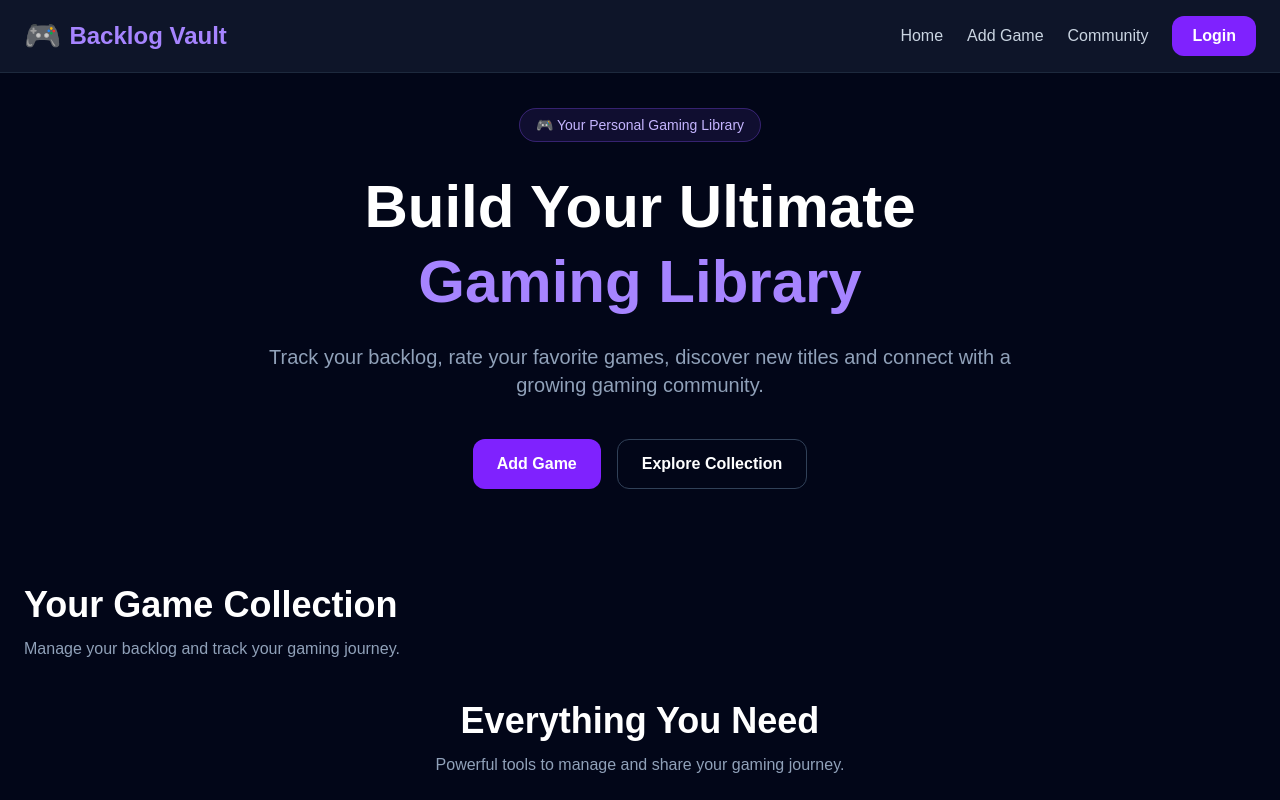
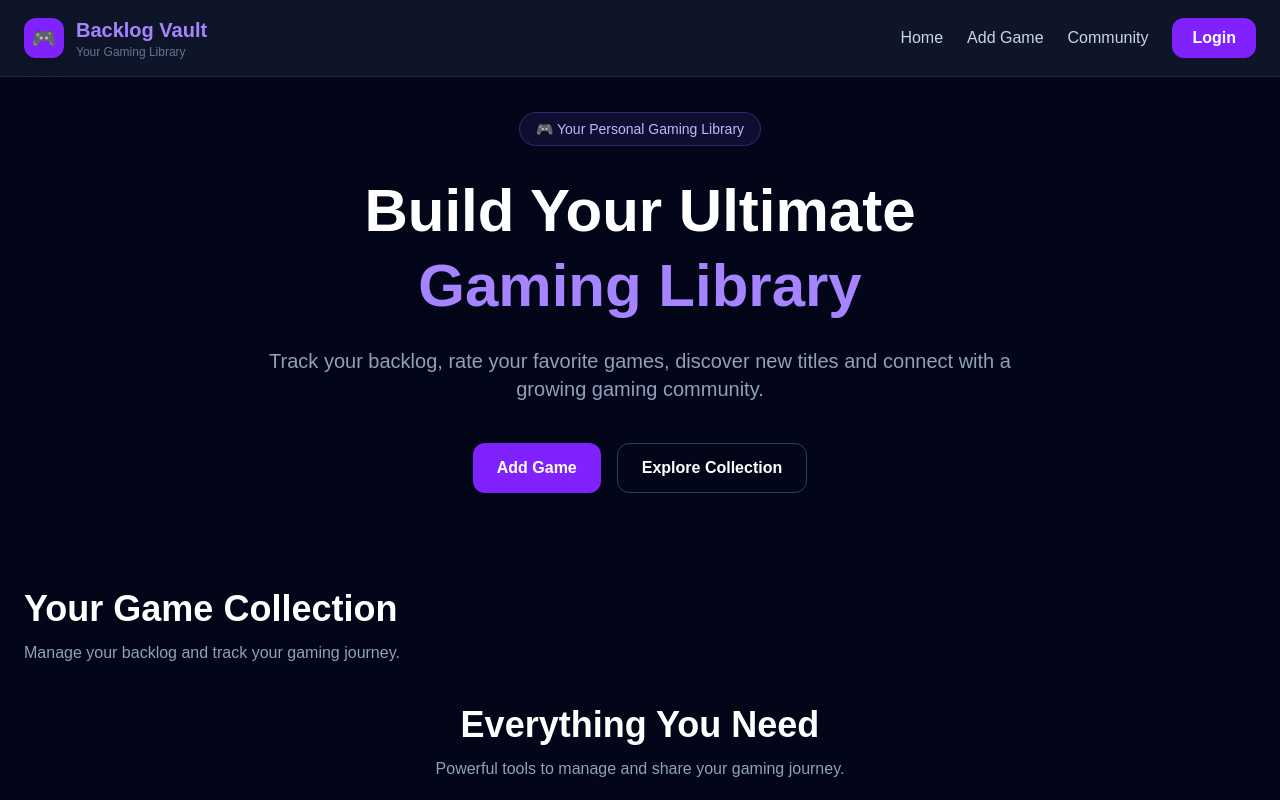
Before and after one commit to joreut728-cmd/backlog-vault, a React (Vite) app: page / in a window 1280 px wide. Shown: the top 800 px of the page. Built offline with nearby package versions, Linux system fonts and the light colour scheme.

Commit message:
logo page für logo in der navbar erstellt

```diff
--- /dev/null
+++ b/src/components/Logo.jsx
@@ -0,0 +1,23 @@
+function Logo() {
+  return (
+    <div className="flex items-center gap-3">
+
+      <div className="flex h-10 w-10 items-center justify-center rounded-xl bg-violet-600 text-xl shadow-lg">
+        🎮
+      </div>
+
+      <div>
+        <h1 className="text-xl font-bold text-violet-400">
+          Backlog Vault
+        </h1>
+
+        <p className="text-xs text-slate-500">
+          Your Gaming Library
+        </p>
+      </div>
+
+    </div>
+  );
+}
+
+export default Logo;
--- a/src/components/Navbar.jsx
+++ b/src/components/Navbar.jsx
@@ -1,15 +1,12 @@
 import { Link } from "react-router-dom";
+import Logo from "./Logo";
 
 function Navbar() {
   return (
     <header className="sticky top-0 z-50 border-b border-slate-800 bg-slate-900/95 backdrop-blur">
       <nav className="mx-auto flex max-w-7xl items-center justify-between px-6 py-4">
-        <Link
-          to="/"
-          className="flex items-center gap-2 text-2xl font-bold text-violet-400"
-        >
-          <span className="text-3xl">🎮</span>
-          <span>Backlog Vault</span>
+        <Link to="/">
+          <Logo />
         </Link>
 
         <div className="flex items-center gap-6">
```
